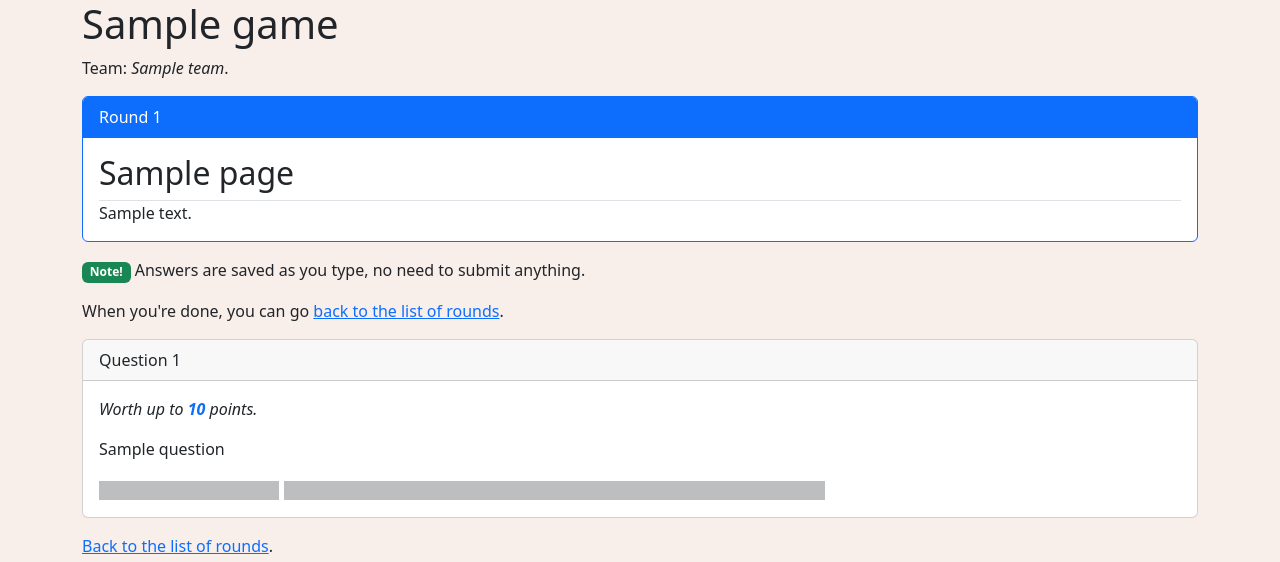
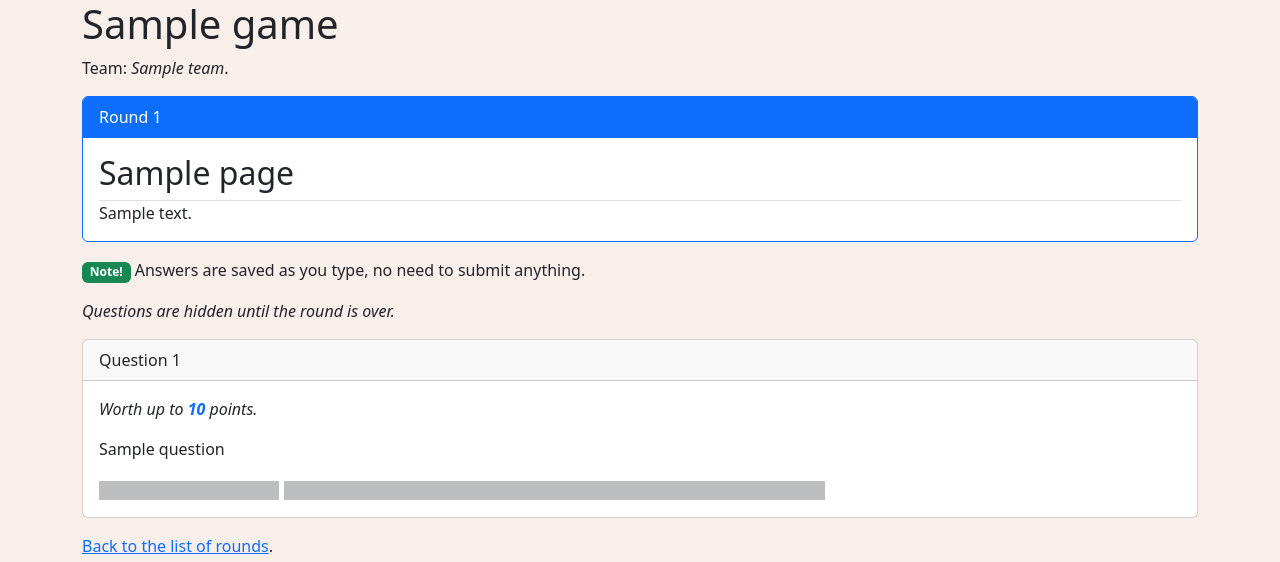
Before and after one commit to vtbassmatt/triviagame, a Django app: template game/templates/game/answer.html in a window 1280 px wide. Shown: the top 562 px of the page. Run offline with Django 4.2, Linux system fonts and the light colour scheme; the template is opened without the code that fills it: values that come from a table or form of the project are taken from there, others are empty; tables that the repository leaves empty hold one stand-in row (values such as "Sample post"); some libraries are stand-ins or nearby versions.

Commit message:
hide questions by default

```diff
--- a/game/models.py
+++ b/game/models.py
@@ -94,6 +94,7 @@ class Page(models.Model):
     title = models.CharField(max_length=100)
     description = models.TextField(blank=True)
     is_hidden = models.BooleanField(default=False)
+    hide_questions = models.BooleanField(default=True)
 
     def __str__(self):
         return f"{self.game} :: {self.order}. {self.title}"
--- a/game/templates/game/_question.html
+++ b/game/templates/game/_question.html
@@ -3,7 +3,11 @@
     <div class="card-header" id="question-header-{{ question.id }}">Question {{ question.order }}</div>
     <div class="card-body" id="question-body-{{ question.id }}">
       {% if question.possible_points > 1 %}<p class="card-text fst-italic">Worth up to <span class="text-primary fw-bold">{{ question.possible_points }}</span> points.</p>{% endif %}
+      {% if question.page.hide_questions and not question.page.is_scoring %}
+      <p class="card-text text-secondary"><i>??????</i></p>
+      {% else %}
       <p class="card-text markdown-needed">{{ question.question }}</p>
+      {% endif %}
 
       {% comment %}
       assured by the view:
--- a/game/templates/game/answer.html
+++ b/game/templates/game/answer.html
@@ -15,7 +15,11 @@
     </div>
   </div>
   {% if page.is_open %}<p><span class="badge bg-success">Note!</span> Answers are saved as you type, no need to submit anything.</p>{% endif %}
+  {% if page.hide_questions %}
+  <p><i>Questions are hidden until the round is over.</i></p>
+  {% else %}
   <p>When you're done, you can go <a href="{% url 'play' %}">back to the list of rounds</a>.</p>
+  {% endif %}
 </div>
 
 <div class="row mb-3">
```
Also changed, not shown: game/migrations/0017_page_hide_questions.py (added).
